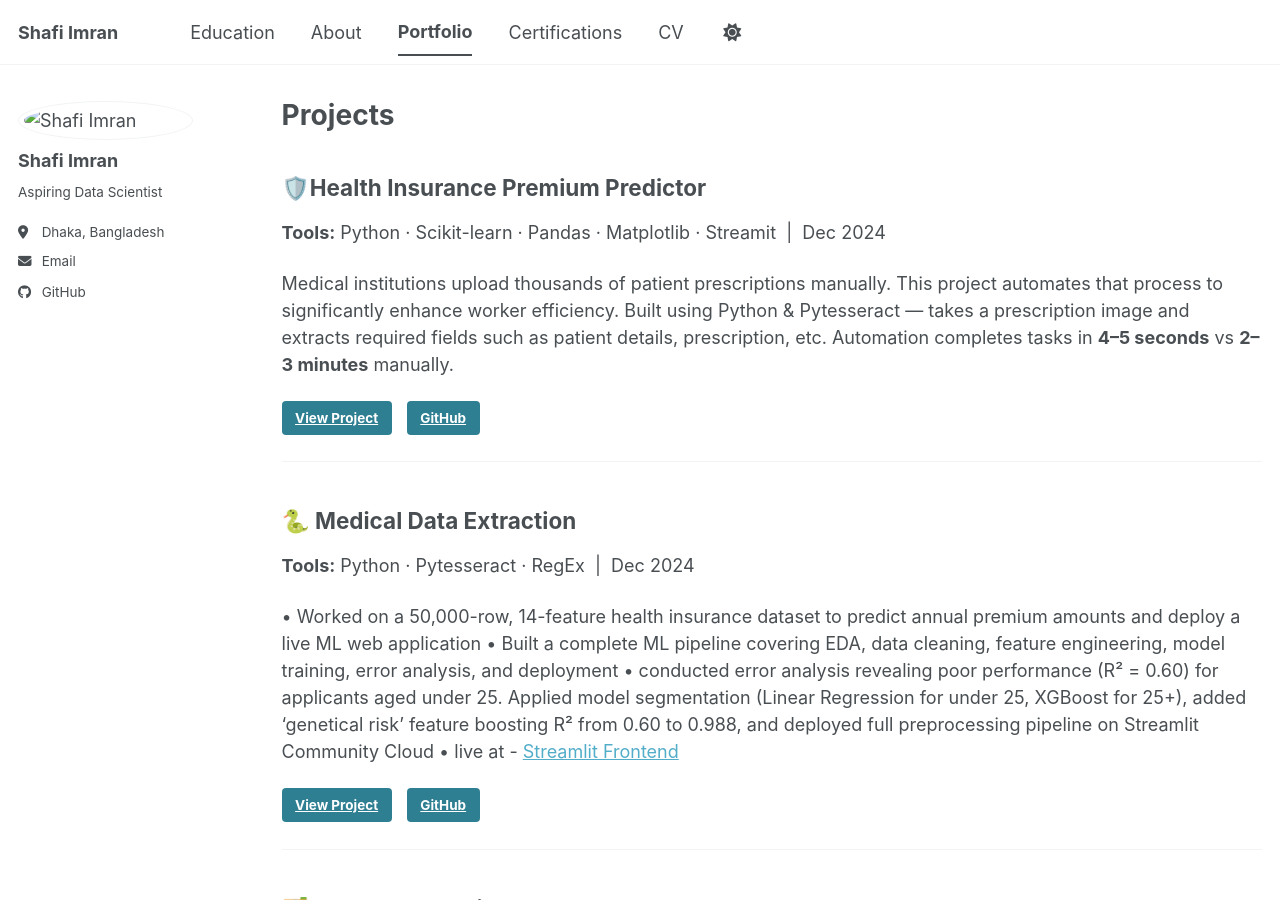
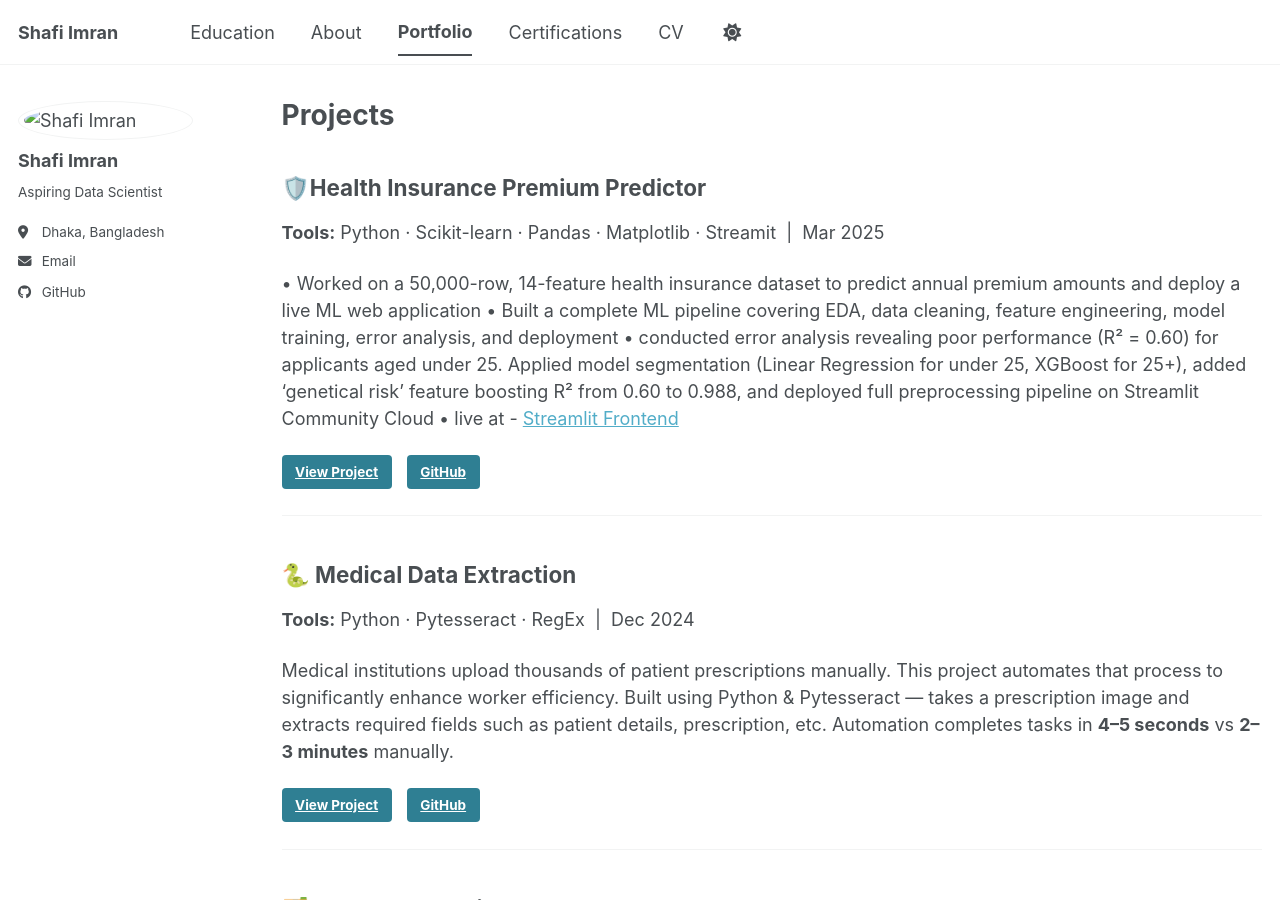
Before and after one commit to shafiimran/shafiimran.github.io, a Jekyll site: the page built from _pages/portfolio.md, in a window 1280 px wide and 900 px high. Built offline with Jekyll 4.4.1, drawn with Linux system fonts in a browser that asks for light colours; a script bundle is joined from its source files by our own code; library files that are not in the unit come from our copies; some of the changed lines change nothing that is shown.

Commit message:
Update portfolio.md

```diff
--- a/_pages/portfolio.md
+++ b/_pages/portfolio.md
@@ -7,9 +7,12 @@ author_profile: true
 ---
 
 ## 🛡️Health Insurance Premium Predictor
-**Tools:** Python · Scikit-learn · Pandas · Matplotlib · Streamit  &nbsp;|&nbsp; Dec 2024
+**Tools:** Python · Scikit-learn · Pandas · Matplotlib · Streamit  &nbsp;|&nbsp; Mar 2025
 
-Medical institutions upload thousands of patient prescriptions manually. This project automates that process to significantly enhance worker efficiency. Built using Python & Pytesseract — takes a prescription image and extracts required fields such as patient details, prescription, etc. Automation completes tasks in **4–5 seconds** vs **2–3 minutes** manually.
+• Worked on a 50,000-row, 14-feature health insurance dataset to predict annual premium amounts and deploy a live ML web application
+• Built a complete ML pipeline covering EDA, data cleaning, feature engineering, model training, error analysis, and deployment
+• conducted error analysis revealing poor performance (R² = 0.60) for applicants aged under 25. Applied model segmentation (Linear Regression for under 25, XGBoost for 25+), added ‘genetical risk’ feature boosting R² from 0.60 to 0.988, and deployed full preprocessing pipeline on Streamlit Community Cloud
+• live at - [Streamlit Frontend](ml-health-insurance-predict.streamlit.app)
 
 [View Project](#){: .btn} &nbsp; [GitHub](https://github.com/shafiimran/ml_health_insurance_predictor){: .btn}
 
@@ -18,10 +21,7 @@ Medical institutions upload thousands of patient prescriptions manually. This pr
 ## 🐍 Medical Data Extraction
 **Tools:** Python · Pytesseract · RegEx &nbsp;|&nbsp; Dec 2024
 
-• Worked on a 50,000-row, 14-feature health insurance dataset to predict annual premium amounts and deploy a live ML web application
-• Built a complete ML pipeline covering EDA, data cleaning, feature engineering, model training, error analysis, and deployment
-• conducted error analysis revealing poor performance (R² = 0.60) for applicants aged under 25. Applied model segmentation (Linear Regression for under 25, XGBoost for 25+), added ‘genetical risk’ feature boosting R² from 0.60 to 0.988, and deployed full preprocessing pipeline on Streamlit Community Cloud
-• live at - [Streamlit Frontend](ml-health-insurance-predict.streamlit.app)
+Medical institutions upload thousands of patient prescriptions manually. This project automates that process to significantly enhance worker efficiency. Built using Python & Pytesseract — takes a prescription image and extracts required fields such as patient details, prescription, etc. Automation completes tasks in **4–5 seconds** vs **2–3 minutes** manually.
 
 [View Project](#){: .btn} &nbsp; [GitHub](https://github.com/shafiimran){: .btn}
 
```
